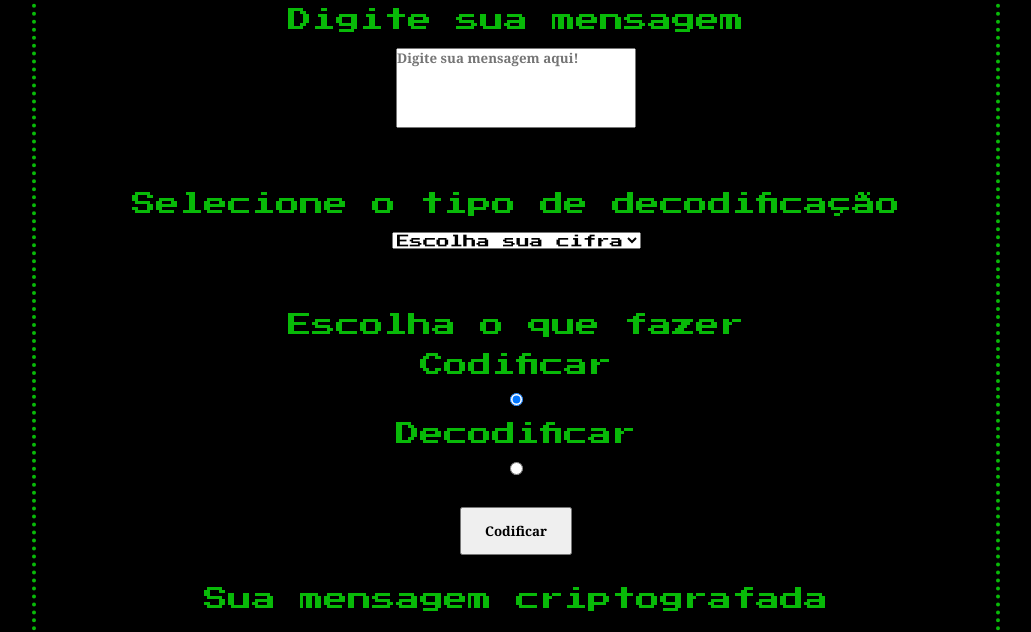
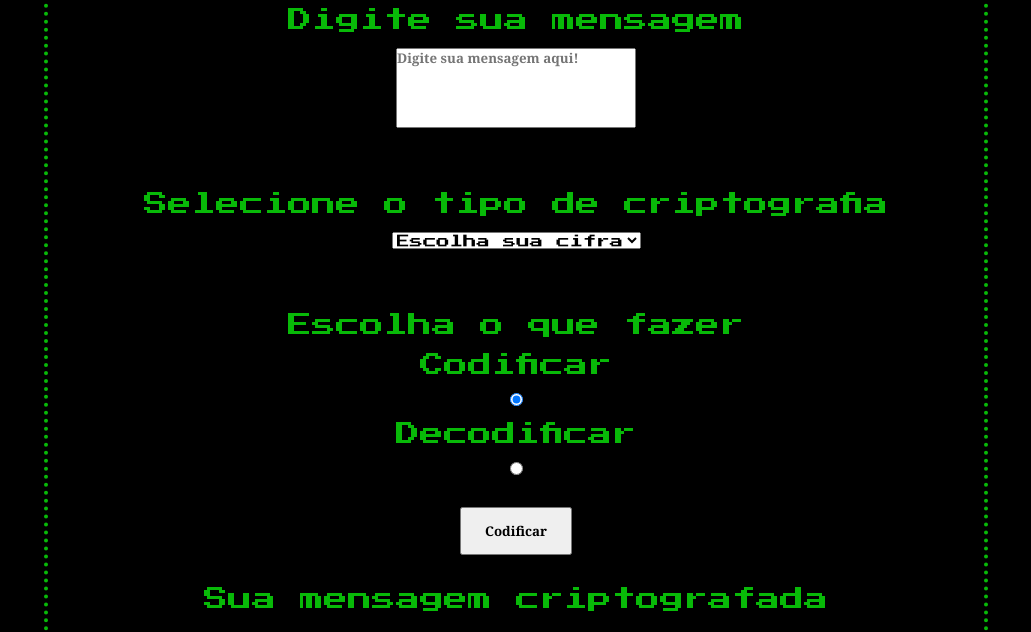
Before and after one commit to brunoandreotti/Criptografias, a plain HTML site: page index.html in a window 1280 px wide. Shown: the part 124-756 px from the top of the page, without its empty margins (124-1155 px from the left). Drawn offline with Linux system fonts and the light colour scheme.

Commit message:
Update index.html

```diff
--- a/index.html
+++ b/index.html
@@ -18,7 +18,7 @@
       </div>
 
       <div id="tipodiv">
-        <label>Selecione o tipo de decodificação</label><br>
+        <label>Selecione o tipo de criptografia</label><br>
         <select name="decodificacao" id="decodificacao">
           <option value="">Escolha sua cifra</option>
           <option value="cifraCesar">Cifra de César</option>
```
